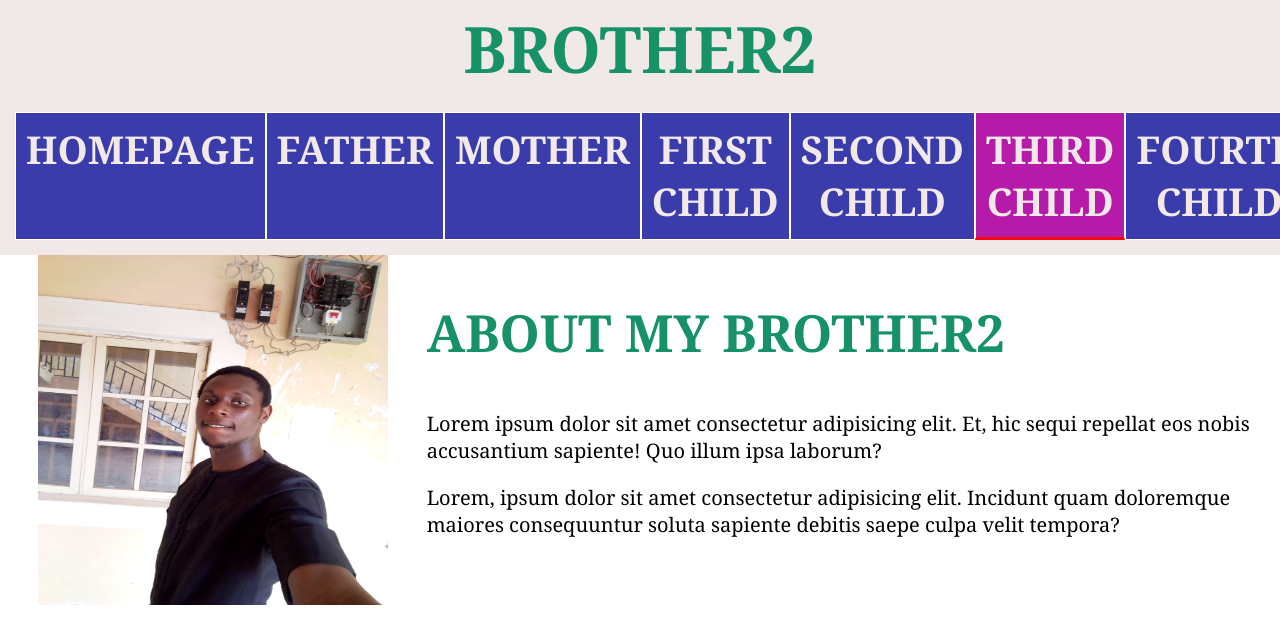
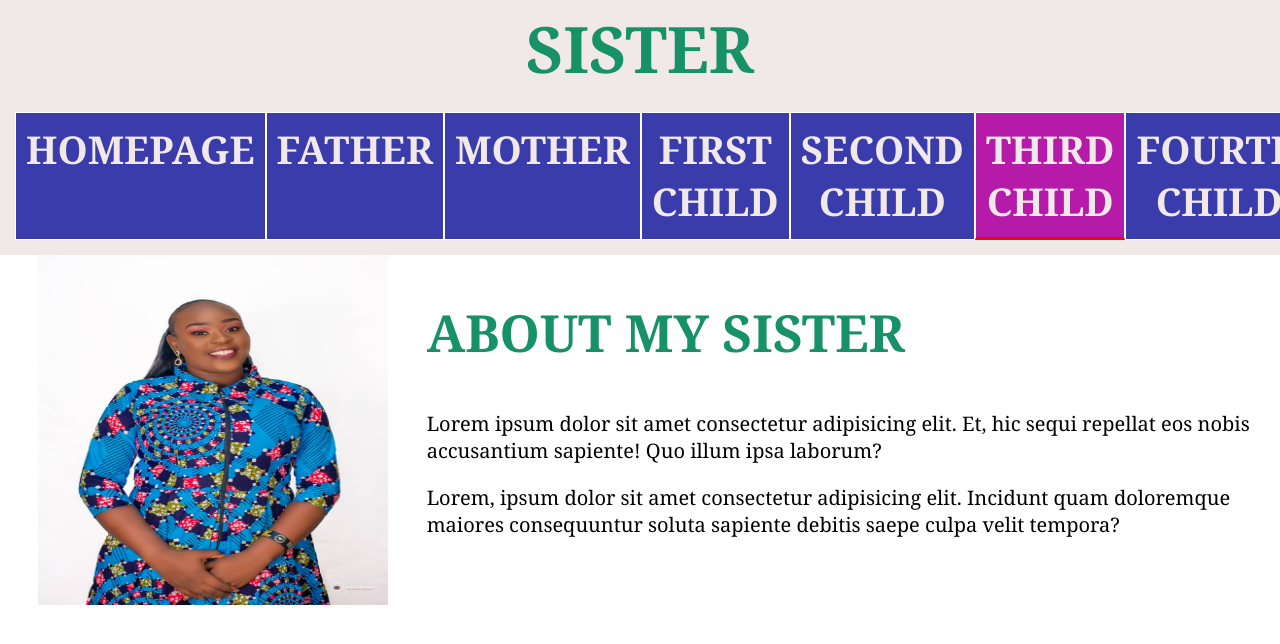
Before and after one commit to DeCreed001/family, a plain HTML site: page html/third.html in a window 1280 px wide. Shown: the top 644 px of the page. Drawn offline with Linux system fonts and the light colour scheme.

Commit message:
update again
update again

```diff
--- a/html/third.html
+++ b/html/third.html
@@ -11,7 +11,7 @@
 
   <header>
     <h1>
-      Brother2
+      Sister
     </h1>
     <nav>
       <a href="../index.html">Homepage</a>
@@ -26,10 +26,10 @@
 
   <section class="content">
     <article class="left">
-      <img src="../images/brother2.jpg" alt="brother2">
+      <img src="../images/sister.jpg" alt="sister">
     </article>
     <article class="right">
-      <h2>About my Brother2</h2>
+      <h2>About my Sister</h2>
       <p>Lorem ipsum dolor sit amet consectetur adipisicing elit. Et, hic sequi repellat eos nobis accusantium sapiente!
         Quo illum ipsa laborum?</p>
       <p>Lorem, ipsum dolor sit amet consectetur adipisicing elit. Incidunt quam doloremque maiores consequuntur soluta
```
Also changed, not shown: html/first.html (+2 -2 lines), html/fourth.html (+3 -3 lines), html/second.html (+4 -4 lines), images/family2.jpg (deleted), images/logo.jpg (deleted), 2 other files.
